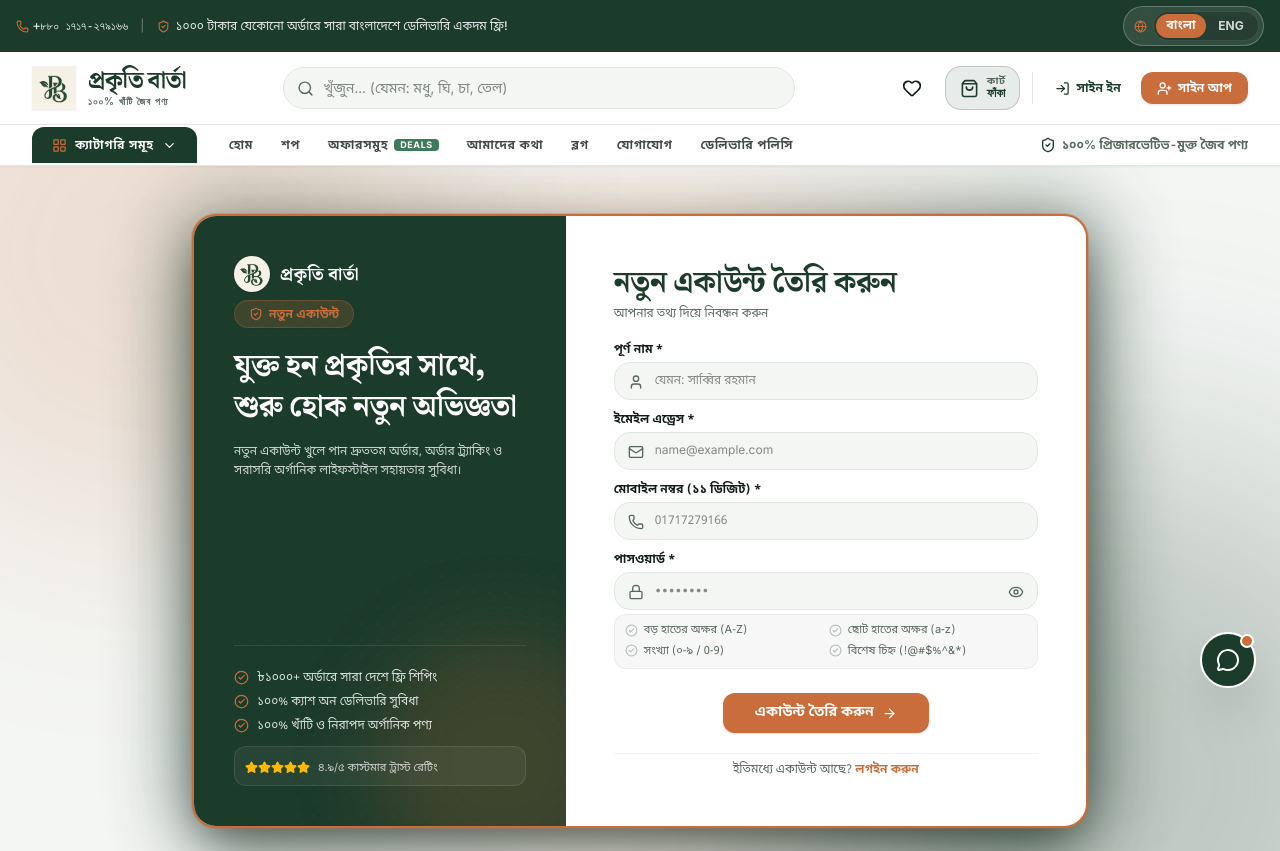
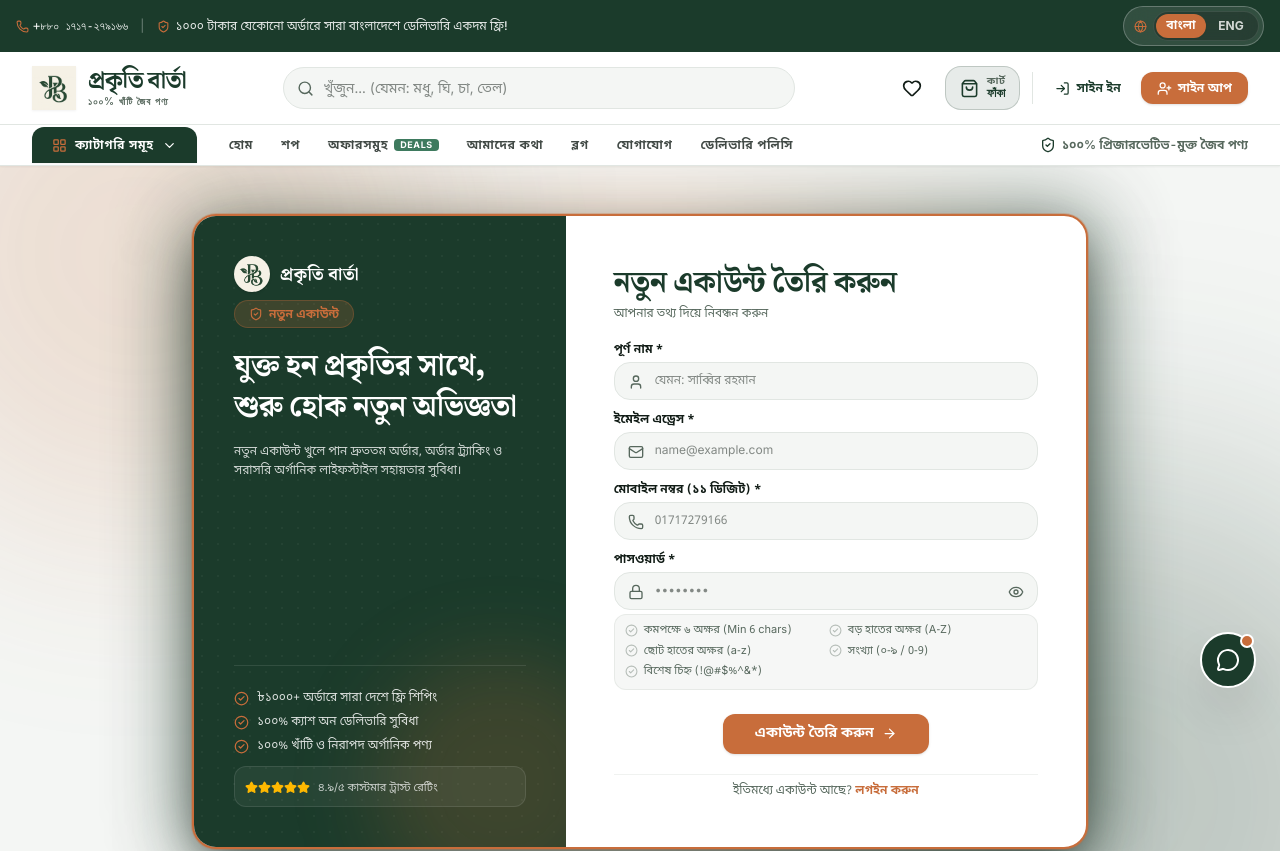
Before and after one commit to tridib371/prokriti-barta, a React (Vite) app: page /register in a window 1280 px wide. Shown: the top 851 px of the page. Built offline with nearby package versions, Linux system fonts and the light colour scheme.

Commit message:
fix(auth): add explicit minimum 6-character item to password requirement checklist and granular error feedback

```diff
--- a/src/pages/Register.jsx
+++ b/src/pages/Register.jsx
@@ -58,7 +58,11 @@ export default function Register() {
 
     if (!password) {
       errs.password = lang === 'bn' ? 'দয়া করে একটি শক্তিশালী পাসওয়ার্ড লিখুন' : 'Please enter a password';
-    } else if (!isPasswordValid) {
+    } else if (!hasMinLength) {
+      errs.password = lang === 'bn'
+        ? `পাসওয়ার্ড কমপক্ষে ৬ অক্ষরের হতে হবে (বর্তমানে ${password.length} অক্ষর)`
+        : `Password must be at least 6 characters long (currently ${password.length} characters)`;
+    } else if (!hasUpper || !hasLower || !hasNumber || !hasSpecial) {
       errs.password = lang === 'bn'
         ? 'পাসওয়ার্ডে বড় হাতের অক্ষর, ছোট হাতের অক্ষর, সংখ্যা ও বিশেষ চিহ্ন থাকতে হবে'
         : 'Password must include uppercase, lowercase, number and special character';
@@ -287,6 +291,10 @@ export default function Register() {
 
               {/* Real-time Password Requirement Checklist */}
               <div className="pt-2 p-2.5 rounded-xl bg-bg/80 border border-line/70 grid grid-cols-1 sm:grid-cols-2 gap-1.5 text-[11px] font-bn-sans">
+                <div className={`flex items-center gap-1.5 transition-colors ${hasMinLength ? 'text-emerald-700 dark:text-emerald-400 font-bold' : 'text-muted'}`}>
+                  <CheckCircle2 size={13} className={hasMinLength ? 'text-emerald-600 dark:text-emerald-400' : 'text-muted/40'} />
+                  <span>{lang === 'bn' ? 'কমপক্ষে ৬ অক্ষর (Min 6 chars)' : 'Min 6 characters'}</span>
+                </div>
                 <div className={`flex items-center gap-1.5 transition-colors ${hasUpper ? 'text-emerald-700 dark:text-emerald-400 font-bold' : 'text-muted'}`}>
                   <CheckCircle2 size={13} className={hasUpper ? 'text-emerald-600 dark:text-emerald-400' : 'text-muted/40'} />
                   <span>{lang === 'bn' ? 'বড় হাতের অক্ষর (A-Z)' : 'Uppercase (A-Z)'}</span>
@@ -299,7 +307,7 @@ export default function Register() {
                   <CheckCircle2 size={13} className={hasNumber ? 'text-emerald-600 dark:text-emerald-400' : 'text-muted/40'} />
                   <span>{lang === 'bn' ? 'সংখ্যা (০-৯ / 0-9)' : 'Number (0-9)'}</span>
                 </div>
-                <div className={`flex items-center gap-1.5 transition-colors ${hasSpecial ? 'text-emerald-700 dark:text-emerald-400 font-bold' : 'text-muted'}`}>
+                <div className={`flex items-center gap-1.5 transition-colors sm:col-span-2 ${hasSpecial ? 'text-emerald-700 dark:text-emerald-400 font-bold' : 'text-muted'}`}>
                   <CheckCircle2 size={13} className={hasSpecial ? 'text-emerald-600 dark:text-emerald-400' : 'text-muted/40'} />
                   <span>{lang === 'bn' ? 'বিশেষ চিহ্ন (!@#$%^&*)' : 'Special char (!@#$)'}</span>
                 </div>
```
